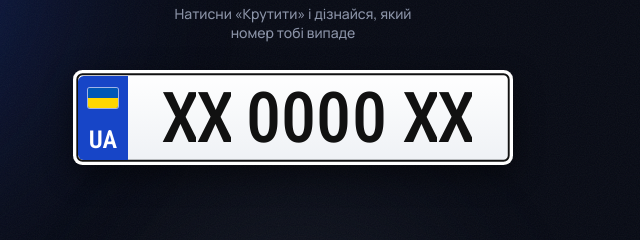
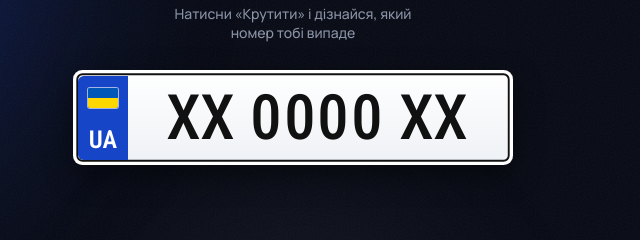
Before and after one commit to Daniwkaaa/ua-plates, a plain HTML site: page index.html in a window 1280 px wide. Shown: the part 129-369 px from the top of the page, 347-987 px from the left. Drawn offline with Linux system fonts and the light colour scheme.

Commit message:
Add files via upload

```diff
--- a/css/style.css
+++ b/css/style.css
@@ -123,14 +123,15 @@ h1 { margin: 6px 0 0; font-size: 28px; line-height: 1.08; font-weight: 800; lett
 .plate-chars {
   flex: 1; display: flex; align-items: center; justify-content: center;
   font-family: var(--plate-font); font-weight: 500;
-  font-size: calc(var(--ph) * .74);
+  font-size: calc(var(--ph) * .66);
   padding-right: calc(var(--ph) * .08);
 }
-.cell { display: inline-block; width: .5em; text-align: center; line-height: 1.15; }
-.cell.gap { margin-left: .22em; }
-.reel { height: 1.15em; overflow: hidden; position: relative; }
+/* Висота рядка 1.3em: великі літери будь-якого шрифту стоять по центру і не обрізаються */
+.cell { display: inline-block; width: .54em; text-align: center; line-height: 1.3em; height: 1.3em; }
+.cell.gap { margin-left: .24em; }
+.reel { height: 1.3em; overflow: hidden; position: relative; }
 .strip { display: flex; flex-direction: column; will-change: transform; }
-.strip span { height: 1.15em; line-height: 1.15em; display: block; }
+.strip span { height: 1.3em; line-height: 1.3em; display: block; }
 .reel.landed { animation: thunk .28s ease-out; }
 @keyframes thunk { 0% { transform: translateY(-4%); } 60% { transform: translateY(3%); } 100% { transform: none; } }
 .reel.blur .strip { filter: blur(1.2px); }
--- a/js/app.js
+++ b/js/app.js
@@ -63,7 +63,7 @@
         void strip.offsetHeight;
         const dur = 0.9 + i * 0.16 + (suspense && i >= 6 ? 1.1 + (i - 6) * 0.9 : 0);
         strip.style.transition = `transform ${dur}s cubic-bezier(.12,.75,.2,1)`;
-        strip.style.transform = `translateY(-${(chars.length - 1) * 1.15}em)`;
+        strip.style.transform = `translateY(-${(chars.length - 1) * 1.3}em)`;
         reel.classList.remove('landed');
         reel.classList.add('blur');
         setTimeout(() => reel.classList.remove('blur'), dur * 650);
```
